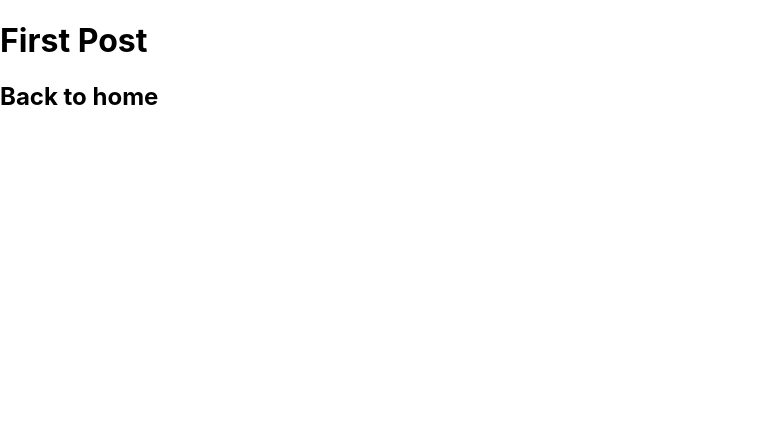
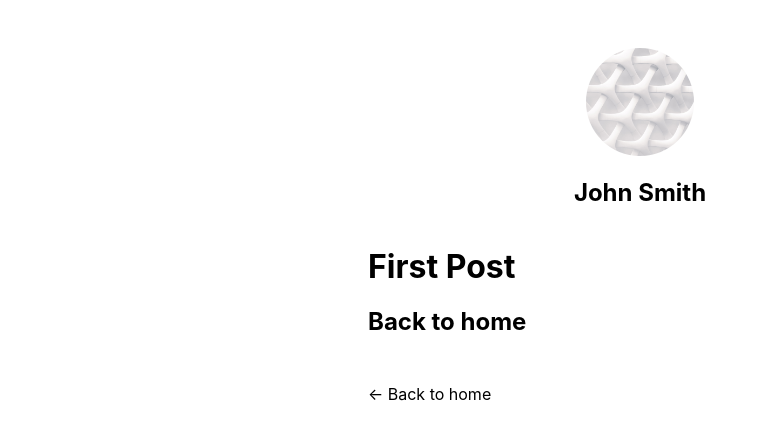
Before and after one commit to dhythm/nextjs13-sample, a Next.js app: page /posts/first-post in a window 1280 px wide. Shown: the top 440 px of the page, without its empty margins (0-767 px from the left). Built offline with nearby package versions, Linux system fonts and the light colour scheme.

Commit message:
feat(pages): apply styles and layout for pages

```diff
--- /dev/null
+++ b/components/layout.module.css
@@ -0,0 +1,15 @@
+.container {
+  max-width: 36rem;
+  padding: 0 1rem;
+  margin: 3rem auto 6rem;
+}
+
+.header {
+  display: flex;
+  flex-direction: column;
+  align-items: center;
+}
+
+.backToHome {
+  margin: 3rem 0 0;
+}
--- /dev/null
+++ b/components/layout.tsx
@@ -0,0 +1,80 @@
+import Head from "next/head";
+import Image from "next/image";
+import Link from "next/link";
+import { ReactNode } from "react";
+import utilStyles from "../styles/utils.module.css";
+import styles from "./layout.module.css";
+
+const name = "John Smith";
+export const siteTitle = "Next.js Sample Website";
+
+export default function Layout({
+  children,
+  home,
+}: {
+  children: ReactNode;
+  home?: boolean;
+}) {
+  return (
+    <div className={styles.container}>
+      <Head>
+        <link rel="icon" href="/favicon.ico" />
+        <meta
+          name="description"
+          content="Learn how to build a personal website using Next.js"
+        />
+        <meta
+          property="og:image"
+          content={`https://og-image.vercel.app/${encodeURI(
+            siteTitle
+          )}.png?theme=light&md=0&fontSize=75px&images=https%3A%2F%2Fassets.vercel.com%2Fimage%2Fupload%2Ffront%2Fassets%2Fdesign%2Fnextjs-black-logo.svg`}
+        />
+        <meta name="og:title" content={siteTitle} />
+        <meta name="twitter:card" content="summary_large_image" />
+      </Head>
+      <header className={styles.header}>
+        {home ? (
+          <>
+            <Image
+              priority
+              src="/images/profile.jpg"
+              className={utilStyles.borderCircle}
+              height={144}
+              width={144}
+              alt=""
+            />
+            <h1 className={utilStyles.heading2Xl}>{name}</h1>
+          </>
+        ) : (
+          <>
+            <Link href="/">
+              <a>
+                <Image
+                  priority
+                  src="/images/profile.jpg"
+                  className={utilStyles.borderCircle}
+                  height={108}
+                  width={108}
+                  alt=""
+                />
+              </a>
+            </Link>
+            <h2 className={utilStyles.headingLg}>
+              <Link href="/">
+                <a className={utilStyles.colorInherit}>{name}</a>
+              </Link>
+            </h2>
+          </>
+        )}
+      </header>
+      <main>{children}</main>
+      {!home && (
+        <div className={styles.backToHome}>
+          <Link href="/">
+            <a>← Back to home</a>
+          </Link>
+        </div>
+      )}
+    </div>
+  );
+}
--- a/pages/index.tsx
+++ b/pages/index.tsx
@@ -1,11 +1,12 @@
 import Head from "next/head";
 import Image from "next/image";
 import Link from "next/link";
+import Layout from "../components/layout";
 import styles from "../styles/Home.module.css";
 
 export default function Home() {
   return (
-    <div className={styles.container}>
+    <Layout home>
       <Head>
         <title>Create Next App</title>
         <meta name="description" content="Generated by create next app" />
@@ -67,6 +68,6 @@ export default function Home() {
           </span>
         </a>
       </footer>
-    </div>
+    </Layout>
   );
 }
--- a/pages/posts/first-post.tsx
+++ b/pages/posts/first-post.tsx
@@ -1,12 +1,25 @@
+import Head from "next/head";
 import Link from "next/link";
+import Script from "next/script";
+import Layout from "../../components/layout";
 
 export default function FirstPost() {
   return (
-    <>
+    <Layout>
+      <Head>
+        <title>First Post</title>
+      </Head>
+      <Script
+        src="https://connect.facebook.net/en_US/sdk.js"
+        strategy="lazyOnload"
+        onLoad={() =>
+          console.log(`script loaded correctly, window.FB has been populated`)
+        }
+      />
       <h1>First Post</h1>
       <h2>
         <Link href="/">Back to home</Link>
       </h2>
-    </>
+    </Layout>
   );
 }
--- /dev/null
+++ b/styles/utils.module.css
@@ -0,0 +1,52 @@
+.heading2Xl {
+  font-size: 2.5rem;
+  line-height: 1.2;
+  font-weight: 800;
+  letter-spacing: -0.05rem;
+  margin: 1rem 0;
+}
+
+.headingXl {
+  font-size: 2rem;
+  line-height: 1.3;
+  font-weight: 800;
+  letter-spacing: -0.05rem;
+  margin: 1rem 0;
+}
+
+.headingLg {
+  font-size: 1.5rem;
+  line-height: 1.4;
+  margin: 1rem 0;
+}
+
+.headingMd {
+  font-size: 1.2rem;
+  line-height: 1.5;
+}
+
+.borderCircle {
+  border-radius: 9999px;
+}
+
+.colorInherit {
+  color: inherit;
+}
+
+.padding1px {
+  padding-top: 1px;
+}
+
+.list {
+  list-style: none;
+  padding: 0;
+  margin: 0;
+}
+
+.listItem {
+  margin: 0 0 1.25rem;
+}
+
+.lightText {
+  color: #666;
+}
```
